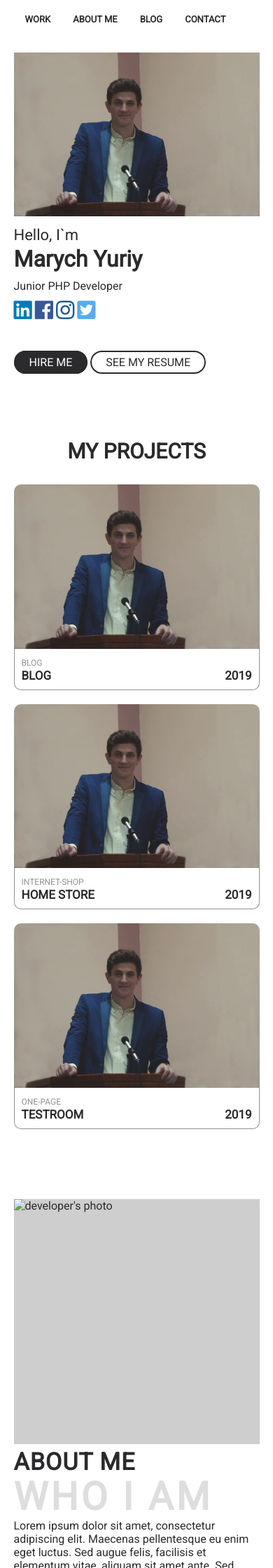
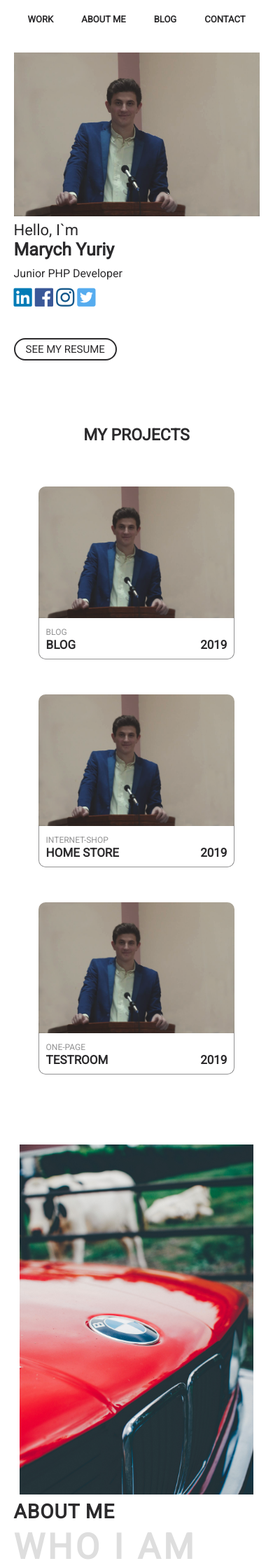
Before and after one commit to YuriyMarych/portfolio, a PHP site: page / in a window 390 px wide. Shown: the top 2240 px of the page at 70% size. Run offline with PHP 8.4, Linux system fonts and the light colour scheme.

Commit message:
Created tablet responsive design

```diff
--- a/assets/css/style.css
+++ b/assets/css/style.css
@@ -25,16 +25,14 @@ a {
     margin-top: 50px;
 }
 
-.btn-hire {
+.btn {
     border: 2px solid #2b2a2c;
     padding: 5px 20px;
     border-radius: 20px;
 }
 
-.btn-hire-black {
-    border: 2px solid #2b2a2c;
-    padding: 5px 20px;
-    border-radius: 20px;
+.btn-black {
+
     background: #2b2a2c;
     color: #ffffff;
 }
@@ -52,7 +50,6 @@ a {
 .top .logo .logoImg {
     width: 60px;
     vertical-align: middle;
-    /*border-radius: 50%;*/
 }
 
 .top .logo .siteName {
@@ -124,7 +121,7 @@ a {
 }
 
 .profile .photo img {
-    width: 500px;
+    max-width: 500px;
 }
 
 /*Projects section*/
@@ -146,6 +143,7 @@ a {
     width: 340px;
     border-top-right-radius: 10px;
     border-top-left-radius: 10px;
+    margin-top: 30px;
 }
 
 .proj .desc {
@@ -185,9 +183,8 @@ a {
 }
 
 .about .bg {
-    width: 450px;
-    height: 550px;
-    background: #cecece;
+    max-width: 400px;
+    max-height: 500px;
 }
 
 .about .info {
@@ -269,9 +266,14 @@ a {
     color: #c0c0c0;
 }
 
+.blog .post .buttons {
+    max-width: 86px;
+}
+
 .blog .buttons.load-more {
-    width: 135px;
-    margin: 50px auto 0;
+    width: 100%;
+    display: flex;
+    justify-content: center;
 }
 
 /*Contact*/
@@ -320,56 +322,86 @@ footer .copyright {
     margin: 100px auto 20px;
 }
 
-/*Mobile*/
-@media (min-width: 320px) and (max-width: 425px) {
+/*Tablet*/
+
+@media (max-width: 1023px) {
     /*General*/
     body {
         width: 90%;
+    }
+
+    /*Header*/
+    .menu {
+        margin-top: 14px;
+    }
+
+    .profile {
+        margin-top: 60px;
+    }
+
+    /*Projects section*/
+    .projects {
+        margin-top: 100px;
+    }
+
+    .projects > .title {
+        font-size: 35px;
+    }
+
+    /*About section*/
+    .about {
+        margin-top: 100px;
+    }
+
+    .about .info .title {
+        font-size: 40px;
+        letter-spacing: 1px;
+        line-height: 50px;
+    }
+
+    .about .info .title span {
+        font-size: 65px;
+        letter-spacing: 4px;
+    }
+
+    /*Contact*/
+    .contact .form .form-item {
+        min-width: 350px;
+        max-width: 100%;
+    }
+
+    .contact .info .title {
+        font-size: 40px;
+    }
+
+    .contact .info .desc {
+        font-size: 19px;
+    }
+}
+
+@media (max-width: 768px) {
+    /*General*/
+    body {
+        width: 85%;
     }
 
     .buttons {
         margin-top: 50px;
     }
 
-    .btn-hire {
+    .btn {
         border: 2px solid #2b2a2c;
         padding: 5px 20px;
         border-radius: 20px;
     }
 
-    .btn-hire-black {
-        border: 2px solid #2b2a2c;
-        padding: 5px 20px;
-        border-radius: 20px;
-        background: #2b2a2c;
-        color: #ffffff;
-    }
-
-    .top.flex {
-        display: block;
-    }
-
     /*Header*/
-    .top .logo {
-        display: none;
+    .top .logo .logoImg {
+        max-width: 50px;
     }
 
     .menu {
-        margin-top: 0;
-        font-size: 13px;
-    }
-
-    .menu ul {
-        display: flex;
-        justify-content: space-around;
-    }
-
-    .menu ul li {
-        margin: 0;
-    }
-
-    .menu ul li .btn-hire {
-        display: none;
+        margin-top: 12px;
     }
 
     .profile.flex {
@@ -401,17 +433,13 @@ footer .copyright {
 
     /*Projects section*/
     .projects {
-        margin-top: 100px;
-        flex-flow: column nowrap;
+        max-width: 80%;
+        margin: 100px auto 0;
     }
 
     .projects > .title {
         font-size: 30px;
-        margin-bottom:  10px;
-    }
-
-    .proj {
-        margin-top: 20px;
+        margin-bottom: 10px;
     }
 
     .proj .bg {
@@ -419,18 +447,14 @@ footer .copyright {
     }
 
     /*About section*/
-
     .about {
         display: flex;
         flex-flow: column nowrap;
-        /*justify-content: space-around;*/
         margin-top: 100px;
     }
 
     .about .bg {
-        max-width: 100%;
-        height: 350px;
-        background: #cecece;
+        margin: 0 auto;
     }
 
     .about .info {
@@ -449,9 +473,9 @@ footer .copyright {
     }
 
     /*Blog section*/
-
     .blog.flex {
-        margin-top: 100px;
+        max-width: 80%;
+        margin: 100px auto 0;
     }
 
     .blog > .title {
@@ -464,7 +488,7 @@ footer .copyright {
     }
 
     .blog .post .bg {
-        height: 210px;
+        height: 270px;
         width: 100%;
     }
 
@@ -474,7 +498,6 @@ footer .copyright {
     }
 
     /*Contact*/
-
     .contact {
         flex-flow: column nowrap;
         margin-top: 150px;
@@ -504,9 +527,133 @@ footer .copyright {
     }
 
     /*Footer*/
-
     footer .copyright {
         margin-top: 50px;
     }
 
 }
+
+@media (min-width: 541px) and (max-width: 768px) {
+
+    /*Header*/
+    .top .logo .siteName {
+        font-size: 17px;
+        margin: 0;
+    }
+
+    .menu {
+        font-size: 14px;
+    }
+
+    .menu ul li {
+        margin: 0 0 0 20px;
+    }
+}
+
+@media (min-width: 426px) and (max-width: 541px) {
+
+    /*Header*/
+    .top .logo .siteName {
+        font-size: 16px;
+        margin-left: -3px;
+    }
+
+    .menu {
+        font-size: 13px;
+    }
+
+    .menu ul li {
+        margin: 0 0 0 5px;
+    }
+
+}
+
+/*Mobile*/
+@media (min-width: 320px) and (max-width: 425px) {
+    /*General*/
+    body {
+        width: 90%;
+    }
+
+    .buttons {
+        font-size: 15px;
+    }
+
+    .btn {
+        padding: 5px 15px;
+    }
+
+    .btn-black {
+        padding: 5px 10px;
+    }
+
+    .top.flex {
+        display: block;
+    }
+
+    /*Header*/
+    .top .logo {
+        display: none;
+    }
+
+    .menu {
+        margin-top: 0;
+        font-size: 13px;
+    }
+
+    .menu ul {
+        display: flex;
+        justify-content: space-around;
+    }
+
+    .menu ul li {
+        margin: 0;
+    }
+
+    .profile .info .name {
+        font-size: 25px;
+    }
+
+    /*Projects section*/
+    .projects {
+        margin-top: 100px;
+        flex-flow: column nowrap;
+    }
+
+    .projects > .title {
+        font-size: 23px;
+    }
+
+    .proj {
+        margin-top: 20px;
+    }
+
+    /*About*/
+    .about .bg {
+        max-width: 100%;
+    }
+
+    .about .info .title {
+        font-size: 28px;
+    }
+
+    .about .info .title span {
+        font-size: 50px;
+    }
+
+    /*Blog section*/
+    .blog.flex {
+        margin-top: 100px;
+    }
+
+    .blog .post .bg {
+        height: 180px;
+        width: 100%;
+    }
+
+    /*Contact*/
+    .contact .info .title {
+        font-size: 28px;
+    }
+
+}
--- a/parts/about.php
+++ b/parts/about.php
@@ -1,5 +1,5 @@
 <div class="about" name="about">
-    <img src="" alt="developer's photo" class="bg">
+    <img src="/assets/images/bg.jpg" alt="developer's photo" class="bg">
 
     <div class="info">
         <h3 class="title">about me<br/><span>who i am</span></h3>
@@ -24,8 +24,7 @@
         </p>
 
         <div class="buttons">
-            <a href="javascript:void(0);" class="btn-hire-black">hire me</a>
-            <a href="javascript:void(0);" class="btn-hire">see my resume</a>
+            <a href="javascript:void(0);" class="btn">see my resume</a>
         </div>
     </div>
 </div>
--- a/parts/blog.php
+++ b/parts/blog.php
@@ -1,8 +1,6 @@
 <div class="blog flex" id="blog">
     <h4 class="title">read blog</h4>
     <p class="desc">Sometimes I write something</p>
-
-<!--    <div class="posts">-->
 
         <div class="post">
             <div class="date">10 june</div>
@@ -16,7 +14,7 @@
             </p>
 
             <div class="buttons">
-                <a href="javascript:void(0);" class="btn btn-hire">read more</a>
+                <a href="javascript:void(0);" class="btn">read</a>
             </div>
         </div>
 
@@ -31,7 +29,7 @@
                 elementum consequat.
             </p>
             <div class="buttons">
-                <a href="javascript:void(0);" class="btn btn-hire">read more</a>
+                <a href="javascript:void(0);" class="btn">read</a>
             </div>
         </div>
 
@@ -47,14 +45,13 @@
             </p>
 
             <div class="buttons">
-                <a href="javascript:void(0);" class="btn btn-hire">read more</a>
+                <a href="javascript:void(0);" class="btn">read</a>
             </div>
         </div>
 
-<!--    </div>-->
 
     <div class="buttons load-more">
-        <a href="javascript:void(0);" class="btn-hire-black">load more</a>
+        <a href="javascript:void(0);" class="btn btn-black">load more</a>
     </div>
 
 </div>
--- a/parts/contact.php
+++ b/parts/contact.php
@@ -3,7 +3,7 @@
         <input type="text" class="contact-name form-item" title="contact-name" placeholder="Your name" name="name">
         <input type="email" class="contact-email form-item" title="contact-email" placeholder="Your email" name="email">
         <textarea class="message form-item" placeholder="Your message" name="message"></textarea>
-        <input type="button" class="btn-hire-black form-item" value="Send">
+        <input type="button" class="btn btn-black form-item" value="Send">
     </form>
     <div class="info">
         <h6 class="title">Want to<br/>contact me?</h6>
--- a/parts/header.php
+++ b/parts/header.php
@@ -9,7 +9,6 @@
             <li><a class="menu-item" href="#about">about me</a></li>
             <li><a class="menu-item" href="#blog">blog</a></li>
             <li><a class="menu-item" href="#contact">contact</a></li>
-            <li><a class="btn-hire" href="javascript:void(0);">hire me</a></li>
         </ul>
     </nav>
 </div>
@@ -24,8 +23,7 @@
             <a href="javascript:void(0);"><i class="fab fa-twitter-square"></i></a>
         </div>
         <div class="buttons">
-            <a href="javascript:void(0);" class="btn-hire-black">hire me</a>
-            <a href="javascript:void(0);" class="btn-hire">see my resume</a>
+            <a href="javascript:void(0);" class="btn">see my resume</a>
         </div>
     </div>
 
```
Also changed, not shown: assets/images/bg.jpg (added).
